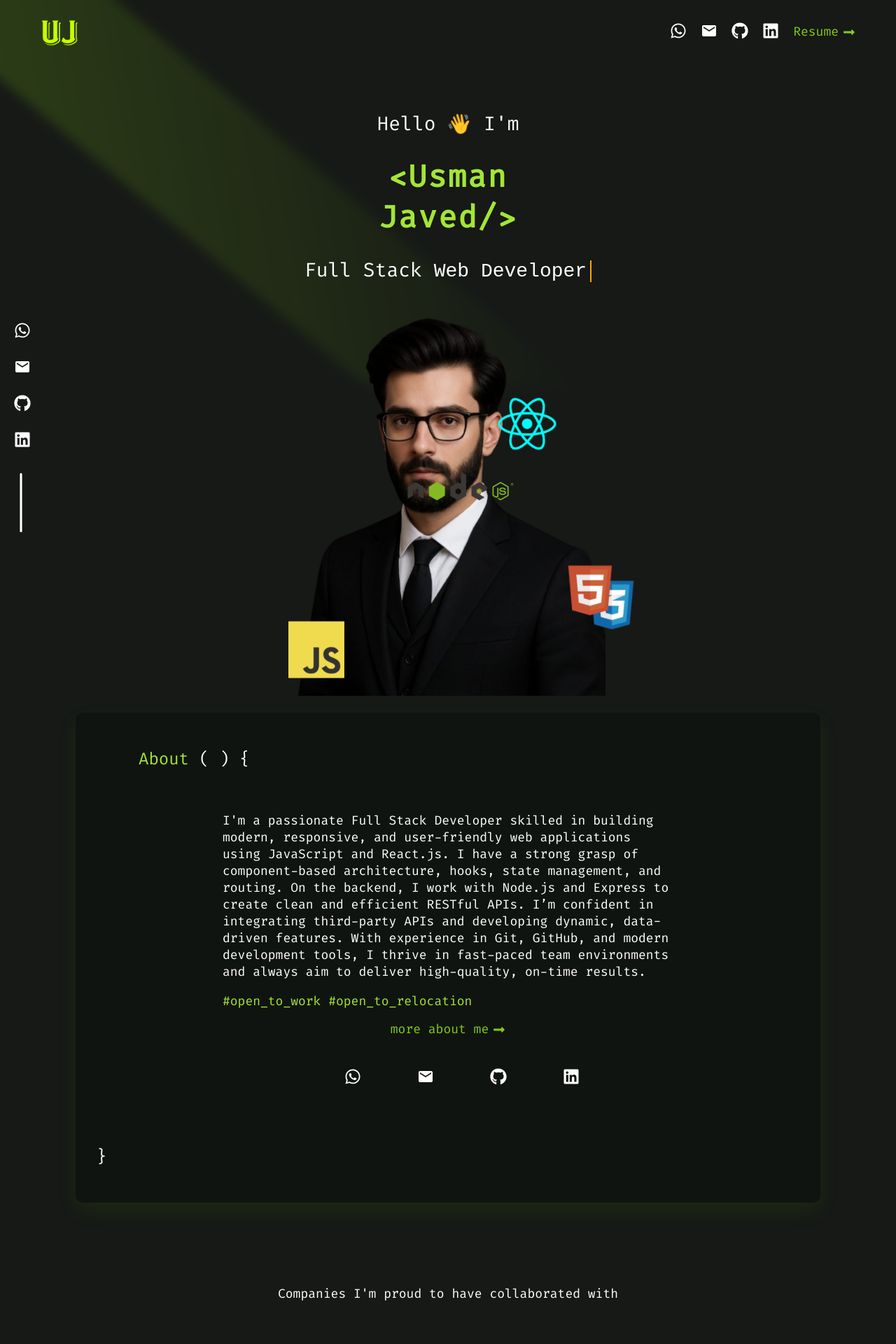
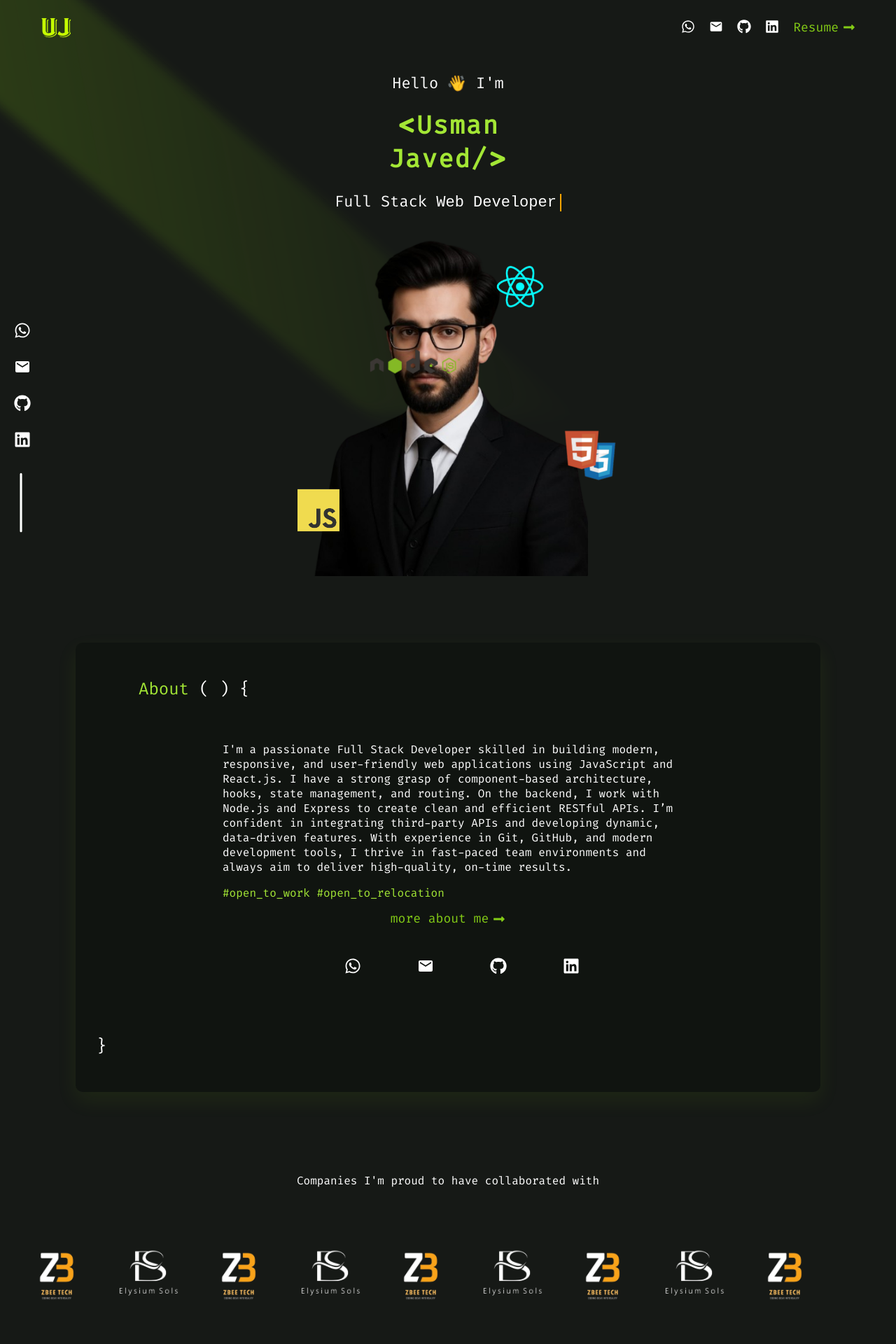
Before and after one commit to Usman-Javed-07/Usman-Portfolio, a React (Vite) app: page / in a window 1280 px wide. Shown: the top 1920 px of the page at 70% size. Built offline with nearby package versions, Linux system fonts and the light colour scheme.

Commit message:
add new changes

```diff
--- a/src/App.css
+++ b/src/App.css
@@ -12,14 +12,14 @@
 }
 
 .logo-image {
-  width: 55px;
-  height: 45px;
+  width: 45px;
+  height: 35px;
 }
 .navbar-links {
   list-style: none;
   display: flex;
   gap: 20px;
-  font-size: 24px;
+  font-size: 20px;
 }
 .navbar-links a {
   text-decoration: none;
@@ -62,7 +62,7 @@
 .navbar::before {
   content: "";
   position: absolute;
-  top: -320px;
+  top: -280px;
   left: 0;
   width: 300px;
   height: 120%;
@@ -74,6 +74,7 @@
   z-index: -1;
   transform: skewX(50deg);
   filter: blur(12px);
+
 }
 
 @media (max-width: 700px) {
@@ -99,10 +100,8 @@
     transform: translateY(-10px);
     transition: max-height 1.4s ease, opacity 2.4s ease, transform 1.4s ease;
     display: flex;
-
-    /** ✅ Fixes **/
-    z-index: 999; /* ensures it shows above all other elements */
-    backdrop-filter: blur(10px); /* optional: makes background nice */
+    z-index: 999;
+    backdrop-filter: blur(10px);
   }
 
   .navbar-links.active {
@@ -160,7 +159,7 @@
 
 .hero {
   text-align: center;
-  margin-top: 70px;
+  margin-top: 30px;
 }
 .hero-content {
   color: #fff;
@@ -171,7 +170,7 @@
   font-size: 28px;
 }
 .header-para {
-  font-size: 28px;
+  font-size: 22px;
 }
 @media screen and (max-width: 500px) {
   .header-para {
@@ -179,7 +178,7 @@
   }
 }
 .header-heading {
-  font-size: 44px;
+  font-size: 36px;
   letter-spacing: 2px;
   color: #a3e635;
   font-weight: bold;
@@ -225,7 +224,7 @@
   align-items: center;
 }
 .my-image img {
-  width: 450px;
+  width: 400px;
   height: auto;
 }
 @media screen and (max-width: 768px) {
@@ -243,10 +242,10 @@
 }
 .node-icon img {
   position: relative;
-  width: 200px;
+  width: 170px;
   height: auto;
   top: -350px;
-  left: 550px;
+  left: 500px;
 }
 
 @media screen and (max-width: 1024px) {
@@ -290,10 +289,10 @@
 }
 .js-icon img {
   position: absolute;
-  width: 80px;
+  width: 60px;
   height: auto;
   top: -14rem;
-  left: 32%;
+  left: 33%;
 }
 @media screen and (max-width: 1024px) {
   .js-icon img {
@@ -343,7 +342,7 @@
 }
 .react-icon img {
   position: absolute;
-  width: 100px;
+  width: 80px;
   height: auto;
   top: -34rem;
   left: 55%;
@@ -394,7 +393,7 @@
 }
 .html-icon img {
   position: absolute;
-  width: 130px;
+  width: 100px;
   height: auto;
   top: -20rem;
   left: 62%;
@@ -440,7 +439,7 @@
 
 .main-content {
   color: #fff;
-  margin-top: 190px;
+  margin-top: 90px;
   padding: 100px;
 }
 .about {
@@ -456,12 +455,12 @@
   color: #a3e635;
 }
 .about-para {
-  font-size: 18px;
+  font-size: 16px;
   padding: 40px 180px 0px 180px;
 }
 .aboutwork-para {
   color: #a3e635;
-  font-size: 18px;
+  font-size: 16px;
   padding: 0px 180px;
 }
 .more-about-me a {
@@ -541,7 +540,7 @@
 
 .work-companies {
   color: #fff;
-  font-size: 18px;
+  font-size: 16px;
   text-align: center;
 }
 
@@ -563,7 +562,7 @@
 }
 
 .company-logo img {
-  width: 130px;
+  width: 110px;
   height: auto;
 }
 
@@ -598,7 +597,7 @@
   box-shadow: 0 12px 30px rgba(131, 204, 22, 0.081);
 }
 .project-card img {
-  width: 130px;
+  width: 110px;
   height: auto;
 }
 .project-card h4 {
@@ -615,7 +614,7 @@
   text-decoration: underline;
 }
 .project-card p {
-  font-size: 16px;
+  font-size: 14px;
   color: #d1d5db;
   margin-top: 3px;
 }
@@ -649,7 +648,7 @@
 .my-skills {
   display: flex;
   gap: 40px;
-  width: max-content; /* important for long rows */
+  width: max-content;
 }
 
 .my-skills img {
@@ -657,7 +656,6 @@
   width: auto;
 }
 
-/* Animation: Left to Right */
 @keyframes scroll {
   0% {
     transform: translateX(-50%);
@@ -667,7 +665,6 @@
   }
 }
 
-/* Responsive tweaks for small screens */
 @media (max-width: 768px) {
   .my-skills img {
     height: 50px;
@@ -696,6 +693,7 @@
   position: relative;
   padding-left: 25px;
   color: #fff;
+  font-size: 14px;
 }
 
 .experience-point::before {
@@ -725,7 +723,7 @@
 }
 .work-months p {
   color:  #d1d5db;
-  font-size: 14px;
+  font-size: 12px;
 }
 .experience-container {
   padding: 50px;
```
